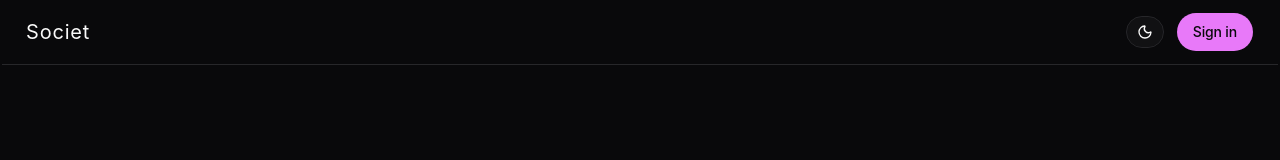
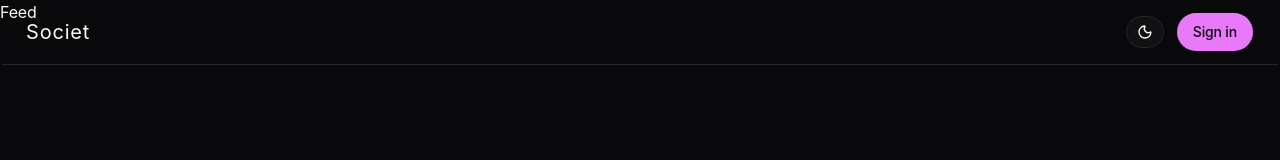
Before and after one commit to Soumojit08/social-media, a React (Vite) app in the folder client/: page /feed in a window 1280 px wide. Shown: the top 160 px of the page. Built offline with nearby package versions, Linux system fonts and the light colour scheme; no server answers.

Commit message:
Added Feed page

```diff
--- a/client/src/App.jsx
+++ b/client/src/App.jsx
@@ -2,6 +2,7 @@
 import { Routes, Route } from "react-router-dom";
 import Home from "./pages/feed/Home";
 import SyncUser from "./pages/auth/SyncUser";
+import Feed from "./pages/feed/Feed";
 
 const App = () => {
   return (
@@ -10,6 +11,7 @@
       <Navbar />
       <Routes>
         <Route path="/" element={<Home />} />
+        <Route path="/feed" element={<Feed />} />
       </Routes>
     </div>
   );
--- /dev/null
+++ b/client/src/pages/feed/Feed.jsx
@@ -0,0 +1,8 @@
+
+const Feed = () => {
+  return (
+    <div>Feed</div>
+  )
+}
+
+export default Feed
--- a/client/src/pages/feed/Home.jsx
+++ b/client/src/pages/feed/Home.jsx
@@ -2,8 +2,15 @@
 import Orb from "@/components/shared/Orb";
 import { ArrowRight } from "lucide-react";
 import { Show, SignInButton } from "@clerk/react";
+import { useNavigate } from "react-router-dom";
 
 const Home = () => {
+  const navigate = useNavigate();
+
+  const handleExplore = () => {
+    navigate("/feed");
+  };
+
   return (
     <div className="min-h-screen top-0 left-0 w-full flex flex-col items-center justify-center">
       <div
@@ -51,7 +58,7 @@
             </SignInButton>
           </Show>
           <Show when="signed-in">
-            <Button variant="default" size="hero">
+            <Button variant="default" size="hero" onClick={handleExplore}>
               Explore Now
               <span>
                 <ArrowRight />
```
